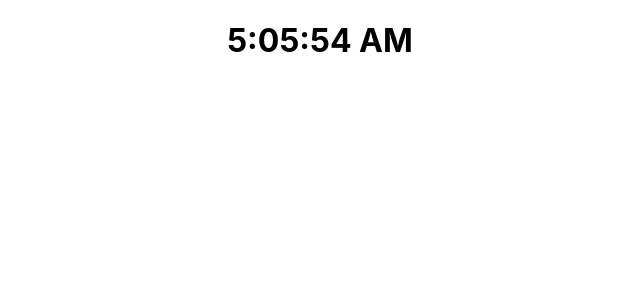
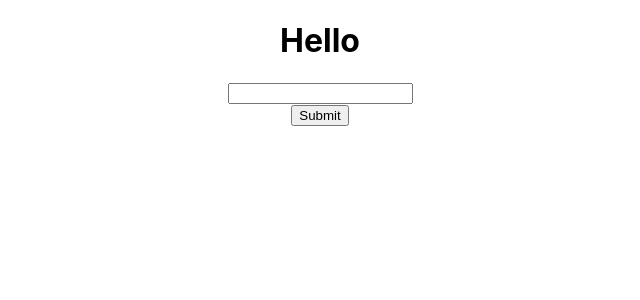
Before and after one commit to AshishMalaviya2463/firstproject, a React (Create React App) app: page / in a window 1280 px wide. Shown: the top 300 px of the page, without its empty margins (320-960 px from the left). Built offline with nearby package versions, Linux system fonts and the light colour scheme.

Commit message:
chnage heading on click in form input

```diff
--- a/src/App.js
+++ b/src/App.js
@@ -1,5 +1,6 @@
 import './App.css';
-import DigitalClock from './DigitalClock';
+import Form from './Form';
+// import DigitalClock from './DigitalClock';
 // import Math from './Math';
 // import Time from './Time';
 
@@ -36,7 +37,8 @@ function App() {
 
   return (
     <div className="App">
-      <DigitalClock />
+      <Form />
+      {/* <DigitalClock /> */}
       {/* <Time /> */}
       {/* <Math /> */}
       {/* <h1>...Netflix...</h1>
--- /dev/null
+++ b/src/Form.js
@@ -0,0 +1,22 @@
+import React from 'react'
+
+export default function Form() {
+    function onSubmit(e) {
+        e.preventDefault();
+        let name = document.getElementById("input");
+        let h1 = document.getElementById("name");
+        h1.innerText = ""
+        h1.innerText = `Hello ${name.value}`;
+        name.value = "";
+    }
+    return (
+        <>
+            <h1 id="name">Hello </h1>
+            <form action="" onSubmit={onSubmit}>
+                <input type="text" id="input" />
+                <br />
+                <input type="submit" value="Submit" />
+            </form>
+        </>
+    )
+}
```
